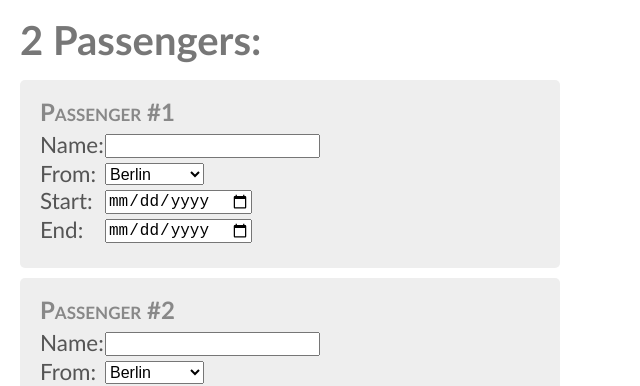
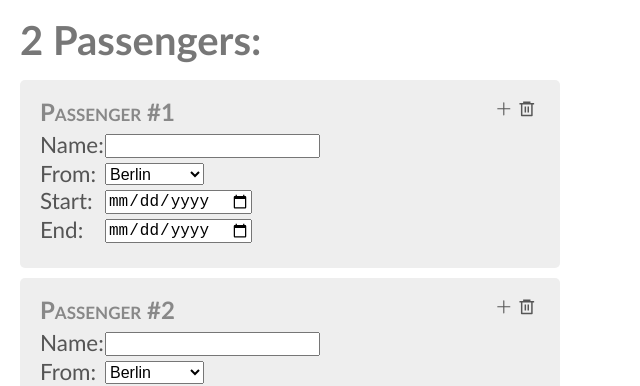
Before and after one commit to edwardtanguay/react-maintain-state-variables-via-props, a React (Create React App) app: page / in a window 1280 px wide. Shown: the top 386 px of the page, without its empty margins (0-640 px from the left). Built offline with nearby package versions, Linux system fonts and the light colour scheme.

Commit message:
show icons

```diff
--- a/package.json
+++ b/package.json
@@ -8,6 +8,7 @@
     "@testing-library/user-event": "^13.5.0",
     "react": "^17.0.2",
     "react-dom": "^17.0.2",
+    "react-icons": "^4.3.1",
     "react-scripts": "5.0.0",
     "sass": "^1.49.0",
     "web-vitals": "^2.1.4"
--- a/src/App.scss
+++ b/src/App.scss
@@ -32,6 +32,17 @@ body {
 			padding: 20px;
 			margin: 0 10px 10px 0;
 			border-radius: 5px;
+			.header {
+				display: grid;
+				grid-template-columns: 455px 1fr 1fr;
+				grid-template-rows: 1fr;
+				gap: 0px 0px;
+				grid-template-areas: ". . .";
+				.icon {
+					font-size: 1.1rem;
+					color: #555;
+				}
+			}
 			h2 {
 				padding: 0;
 				margin: 0 0 10px 0;
--- a/src/components/ShowPassenger.js
+++ b/src/components/ShowPassenger.js
@@ -1,6 +1,8 @@
 import { FormControlText } from './FormControlText';
 import { FormControlAirport } from './FormControlAirport';
 import { FormControlDate } from './FormControlDate';
+import { RiDeleteBin6Line } from 'react-icons/ri';
+import { BsPlusLg } from 'react-icons/bs';
 
 export const ShowPassenger = ({ passenger, handlePassengerChange }) => {
 
@@ -26,7 +28,11 @@ export const ShowPassenger = ({ passenger, handlePassengerChange }) => {
 
 	return (
 		<div className="control_showPassenger">
-			<h2>{passenger.genericTitle}</h2>
+			<div className="header">
+				<h2>{passenger.genericTitle}</h2>
+				<BsPlusLg className="icon" />
+				<RiDeleteBin6Line className="icon" />
+			</div>
 			<FormControlText label="Name" text={passenger.name} handleChangeText={handleChangeName} />
 			<FormControlAirport label="From" airport={passenger.airport} handleChangeAirport={handleChangeAirport} />
 			<FormControlDate label="Start" date={passenger.start} handleChangeDate={handleChangeStart} />
```
Also changed, not shown: dev/notes.txt, 1 other file (tests, documents, lock files or other folders).
